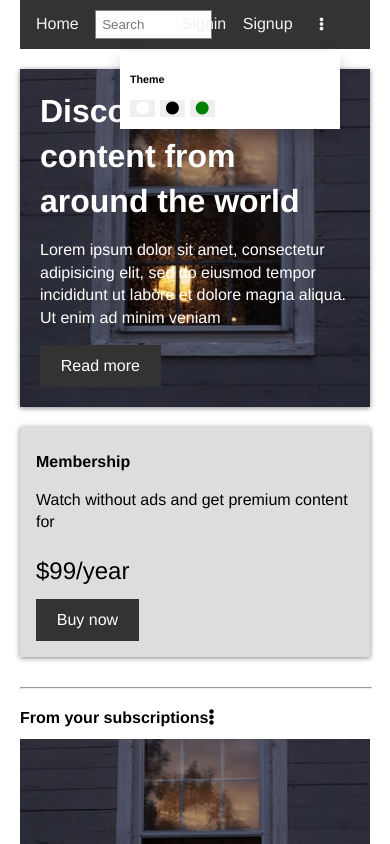
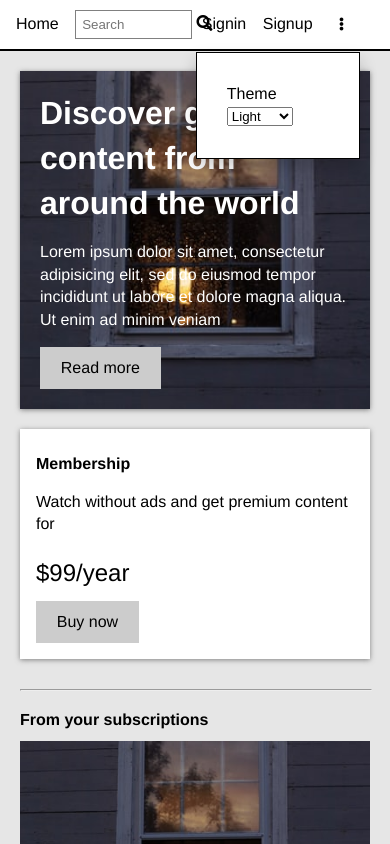
Before and after one commit to akhileshm97/JellyTube, a plain HTML site: page index.html in a window 390 px wide. Both pictures are taken after a click on the button 321 px from the left and 24 px from the top of the page. Shown: the top 844 px of the page. Drawn offline with Linux system fonts and the light colour scheme.

Commit message:
added theme option and styles for responsiveness

```diff
--- a/index.html
+++ b/index.html
@@ -9,13 +9,12 @@
 
 <body>
 
-<div class="wrapper">
-
 <nav id="navbar">
 	<ul>
 		<li id="navbar-logo"><a href="#">Home</a></li>
 		<li id="sbcontainer">
 			<input type="search" id="searchbox" name="search" placeholder="Search">
+			<i class="fas fa-search"></i>
 		</li>
 	</ul>
 	<ul id="navbar-right">
@@ -24,14 +23,22 @@
 		<li>
 			<button id="settingsButton" onclick="displaySettings()"><i class="fas fa-ellipsis-v"></i></button>
 			<div id="settings" class="settings">
-					<h6>Theme</h6>
-					<button><i class="fas fa-circle" style="color: white"></i></button>
-					<button><i class="fas fa-circle" style="color: black"></i></button>
-					<button><i class="fas fa-circle" style="color: green"></i></button>
+				<label>Theme</label>
+				<select id="theme" onChange='changeTheme(event)'>
+				  <!-- <option value="selectTheme">Select Theme</option> -->
+				  <option value="light">Light</option>
+				  <option value="dark">Dark</option>
+				  <option value="blue">Blue</option>
+				  <option value="violet">Violet</option>
+				  <option value="green">Green</option>
+				  <option value="tomato">Tomato</option>
+				</select>
 			</div>
 		</li>
 	</ul>
 </nav>
+
+<div class="wrapper">
 
 	<section class="top-container">
 		<header class="showcase">
@@ -54,7 +61,7 @@
 		<hr>
 
 		<div class="feedtype">
-			<h4>From your subscriptions<i class="fas fa-ellipsis-v"></i></h4>
+			<h4>From your subscriptions</h4>
 		</div>
 
 		<div id="fromsubscriptions">
@@ -144,7 +151,7 @@
 			</div>
 		</div>
 
-		<a href="#" class="viewmore">View more</a>
+		<button class="viewmore">View more</button>
 		<hr>
 
 		<div class="feedtype">
@@ -238,15 +245,15 @@
 			</div>
 		</div>
 
-		<a href="#" class="viewmore">View more</a>
+		<button class="viewmore">View more</button>
+
+	</div>
 
 </div>
 
 <footer>
 	<p>A series of toobs &copy; 2020</p>
 </footer>
-
-</div>
 
 <script type="text/javascript">
 
@@ -259,13 +266,51 @@
 		console.log(settings.classList);
 	}
 
-	function myFunction() {
-	  var x = document.getElementById("myDropdown");
-	  console.log(x.classList);
-	  x.classList.toggle("show");
-	  console.log(x.classList);
+	let themes = {
+		light: {
+			background: "#e6e6e6",
+			card: "#ffffff",
+			text: "#000000"
+		},
+		dark: {
+			background: "#1a1a1a",
+			card: "#000000",
+			text: "#ffffff"
+		},
+		blue: {
+			background: "#203344",
+			card: "#172531",
+			text: "#f0f4f8"
+		},
+		violet: {
+			background: "#4b4068",
+			card: "#362e4a",
+			text: "#f6f5f9"
+		},
+		green: {
+			background: "#519430",
+			card: "#3a6a22",
+			text: "#f7fcf5"
+		},
+		tomato: {
+			background: "#b72214",
+			card: "#83180f",
+			text: "#fef4f3"
+		}
 	}
 
+  let theme = document.getElementById("theme");
+
+  console.log(themes);
+  function changeTheme(event) {
+  	// console.log(event);
+  	// console.log(theme.value);
+  	let { value } = event.target;
+  	console.log(value);
+  	document.documentElement.style.setProperty("--backgroundColor", themes[value].background);
+  	document.documentElement.style.setProperty("--card", themes[value].card);
+  	document.documentElement.style.setProperty("--textColor", themes[value].text);
+  }
 
 </script>
 
--- a/styles.css
+++ b/styles.css
@@ -1,10 +1,10 @@
 :root {
-	--primary: #ddd;
-	--dark: #333;
-	--light: #fff;
+	--backgroundColor: #e6e6e6;
+	--card: #ffffff;
+	--textColor: #000;
 	--shadow: 0 1px 5px rgba(104, 104, 104, 0.8);
 }
-
+.w3-theme-d2 {color:#fff !important; background-color:#253a4e !important}
 html {
 	box-sizing: border-box;
 	/*font-family: Arial, Helvetica, sans-serif;*/
@@ -12,13 +12,15 @@ html {
 
 body {
 	font-family: 'helvetica neue', sans-serif;
-	/*background: #ccc;*/
+	background: var(--backgroundColor);
+	color: var(--textColor);
 	margin: 0 auto;
 	line-height: 1.4;
 }
 
 a {
 	text-decoration: none;
+	color: inherit;
 }
 
 img {
@@ -33,11 +35,12 @@ button {
 hr {
 	margin: 10px auto;
 	width: 100%;
+	color: inherit;
 }
 
 footer {
-	background-color: black;
-	color: white;
+	background-color: var(--card);
+	color: var(--textColor);
 	padding: 20px;
 }
 
@@ -49,16 +52,16 @@ footer {
 
 .btn {
 	text-decoration: none;
-	background: var(--dark);
-	color: var(--light);
+	background: #ccc;
+	color: black;
 	padding: 0.6rem 1.3rem;
 	border: 0;
 }
 
 .viewmore {
 	text-decoration: none;
-	background: #eee;
-	color: grey;
+	background: var(--backgroundColor);
+	color: var(--textColor);
 	padding: 6px;
 	margin: 4px auto;
 	border: 1px solid grey;
@@ -67,11 +70,13 @@ footer {
 
 #navbar {
 	/*overflow: hidden;*/
-  background-color: #333;
-  color: #f2f2f2;
+  background-color: var(--card);
+  color: var(--textColor);
   position: relative;
   display: flex;
   align-items: center;
+  margin-bottom: 20px;
+  border-bottom: 2px solid var(--textColor);
 }
 #navbar ul {
 	list-style: none;
@@ -86,17 +91,17 @@ footer {
 }
 #navbar a {
   /*float: left;*/
-  color: #f2f2f2;
+  color: inherit;
   text-align: center;
 }
 /*#navbar a:hover {
   background-color: #ddd;
   color: black;
 }*/
-#navbar a.active {
+/*#navbar a.active {
   background-color: #4CAF50;
   color: white;
-}
+}*/
 #navbar-right {
 	position: absolute;
 	right: 20px;
@@ -127,17 +132,21 @@ footer {
 	overflow: auto;
 	right: 0;
 	margin-top: 10px;
-	padding: 10px;
-	width: 200px;
-	color: black;
-	background-color: white;
+	padding: 30px;
+	min-width: 100px;
+	color: inherit;
+	background-color: var(--card);
+	border: 1px solid var(--textColor);
   box-shadow: 0px 8px 16px 0px rgba(0,0,0,0.2);
 	z-index: 1;
+	opacity: 1;
 }
-#settings h6 {
+.settings h6 {
 	margin: 10px 0;
 }
-
+.settings i {
+	border: 1px solid black;
+}
 /*#settings-li:hover #settings {
 	display: block;
 }*/
@@ -151,30 +160,29 @@ footer {
 
 .showcase {
 	grid-area: showcase;
-	/*min-height: 400px;*/
+	justify-content: center;
+	display: flex;
+	flex-direction: column;
+	align-items: start;
 	background: url(image.jpg);
 	background-size: cover;
 	background-position: center;
+	box-shadow: var(--shadow);
+	color: white;
 	padding: 20px 20px;
-	display: flex;
-	flex-direction: column;
-	align-items: start;
-	justify-content: center;
-	box-shadow: var(--shadow);
+	/*min-height: 400px;*/
 }
 .showcase h1 {
 	font-size: 2.5rem;
 	margin: 0;
-	color: var(--light);
 }
 .showcase p {
 	/*margin-top: 0;*/
-	color: var(--light);
 }
 
 .promobox {
 	grid-area: promobox;
-	background: var(--primary);
+	background: var(--card);
 	padding: 16px;
 	display: flex;
 	flex-direction: column;
@@ -197,6 +205,7 @@ footer {
 	display: grid;
 	grid-gap: 1em;
 	grid-template-columns: repeat(4, 1fr);
+	/*grid-template-columns: repeat(auto-fit, minmax(300px, 1fr));*/
 	justify-content: space-evenly;
 }
 
@@ -204,7 +213,8 @@ footer {
 	margin-bottom: 10px;
 }
 
-.itemContainer {
+.itemContainer:hover {
+	box-shadow: var(--shadow);
 }
 
 .thumbnail {
@@ -250,14 +260,14 @@ footer {
 	grid-template-columns: repeat(auto-fit, minmax(200px, 1fr));
 }
 .box {
-	background: var(--primary);
+	background: var(--backgroundColor);
 	text-align: center;
 	padding: 1.5rem 2rem;
 	box-shadow: var(--shadow);
 }
 
 .info {
-	background: var(--primary);
+	background: var(--backgroundColor);
 	box-shadow: var(--shadow);
 	display: grid;
 	grid-gap: 30px;
```
Lines whose indentation alone changed are shown as unchanged.
